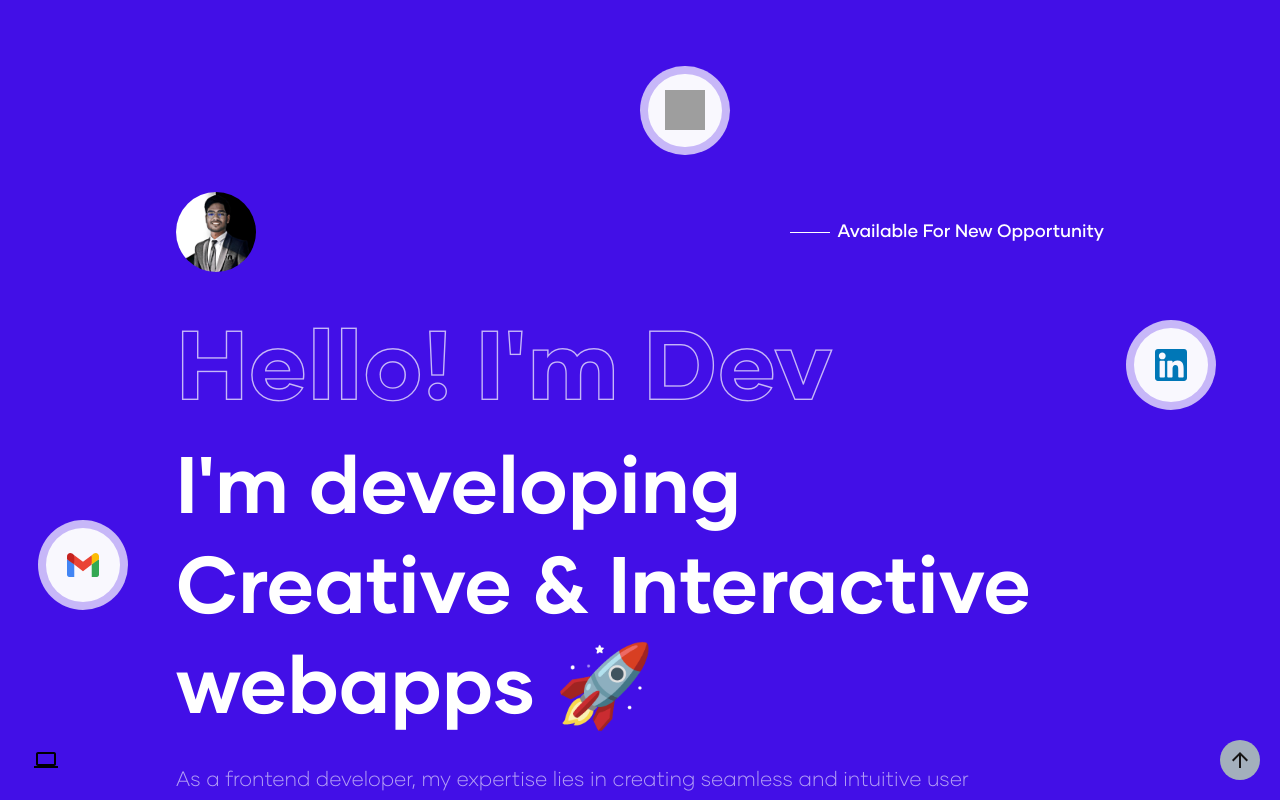
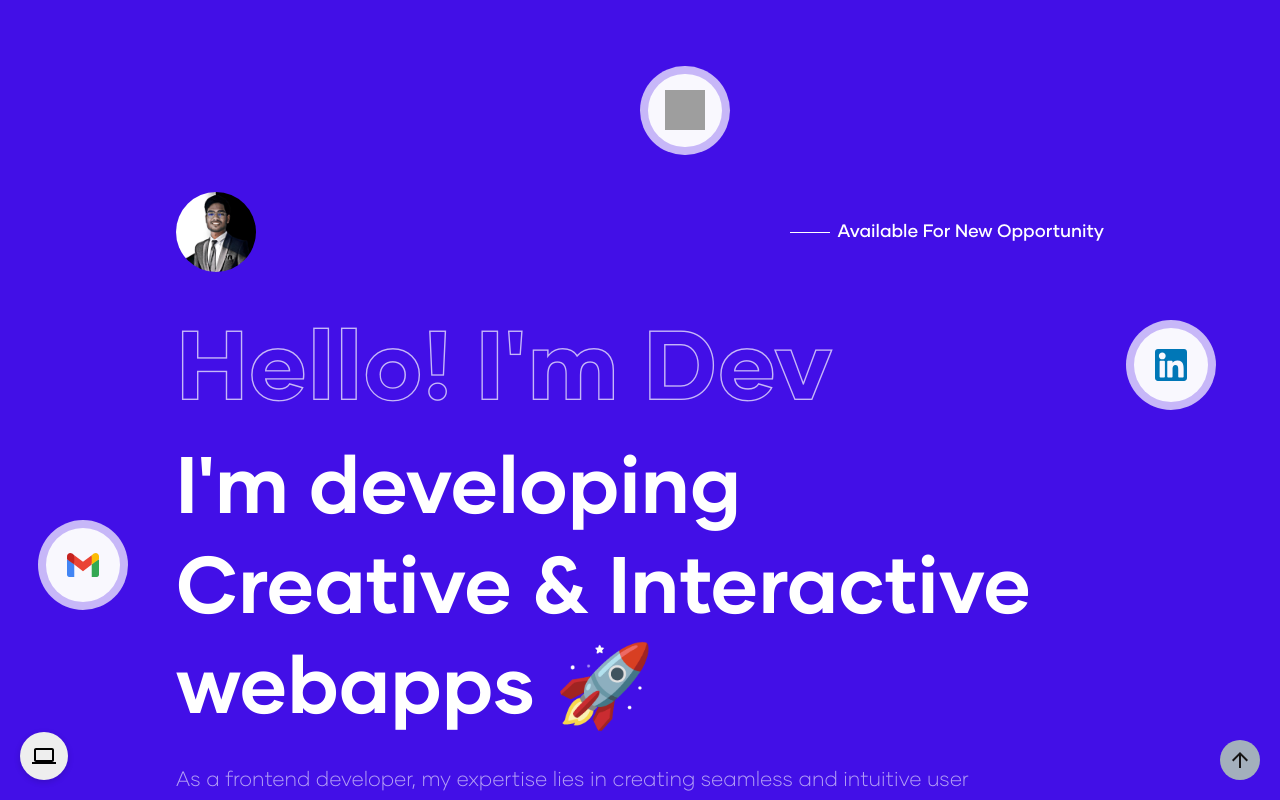
Before and after one commit to mahezahara/React-Portfolio, a React (Create React App) app: page / in a window 1280 px wide. Shown: the top 800 px of the page. Built offline with nearby package versions, Linux system fonts and the light colour scheme; no server answers; grey boxes are pictures that could not be loaded.

Commit message:
fix #16: added circular bg in theme select

```diff
--- a/src/components/Theme/ThemeSelect.jsx
+++ b/src/components/Theme/ThemeSelect.jsx
@@ -10,7 +10,6 @@ import darkTheme from "../../themes/dark";
 
 function ThemeSelect() {
   const prefersDark = window.matchMedia("(prefers-color-scheme: dark)").matches;
-
   const [mode, setMode] = useState("system");
 
   if (mode === "system") {
@@ -45,22 +44,27 @@ function ThemeSelect() {
       onChange={handleChange}
       variant="outlined"
       sx={{
-        minWidth: 60,
-        height: 40,
+        width: 48,
+        height: 48,
+        borderRadius: "50%",
         position: "fixed",
         bottom: 20,
         left: 20,
         zIndex: 1000,
-        backgroundColor: "var(--background-color)",
-        color: "var(--text-color)",
-        "& .MuiSelect-icon": {
-          display: "none",
-        },
+        backgroundColor: "var(--background-color, #eee)",
+        color: "var(--text-color, #000)",
+        boxShadow: "0 2px 6px rgba(0,0,0,0.15)",
+        display: "flex",
+        alignItems: "center",
+        justifyContent: "center",
         "& .MuiSelect-select": {
-          pr: 0,
+          padding: 4,
           display: "flex",
           alignItems: "center",
           justifyContent: "center",
+        },
+        "& .MuiSelect-icon": {
+          display: "none",
         },
         "& .MuiOutlinedInput-notchedOutline": {
           border: "none",
@@ -69,13 +73,13 @@ function ThemeSelect() {
       renderValue={() => renderIcon()}
     >
       <MenuItem value="light">
-        <LightModeIcon sx={{ mr: 1 }} />
+        <LightModeIcon />
       </MenuItem>
       <MenuItem value="system">
-        <LaptopIcon sx={{ mr: 1 }} />
+        <LaptopIcon />
       </MenuItem>
       <MenuItem value="dark">
-        <DarkModeIcon sx={{ mr: 1 }} />
+        <DarkModeIcon />
       </MenuItem>
     </Select>
   );
```
